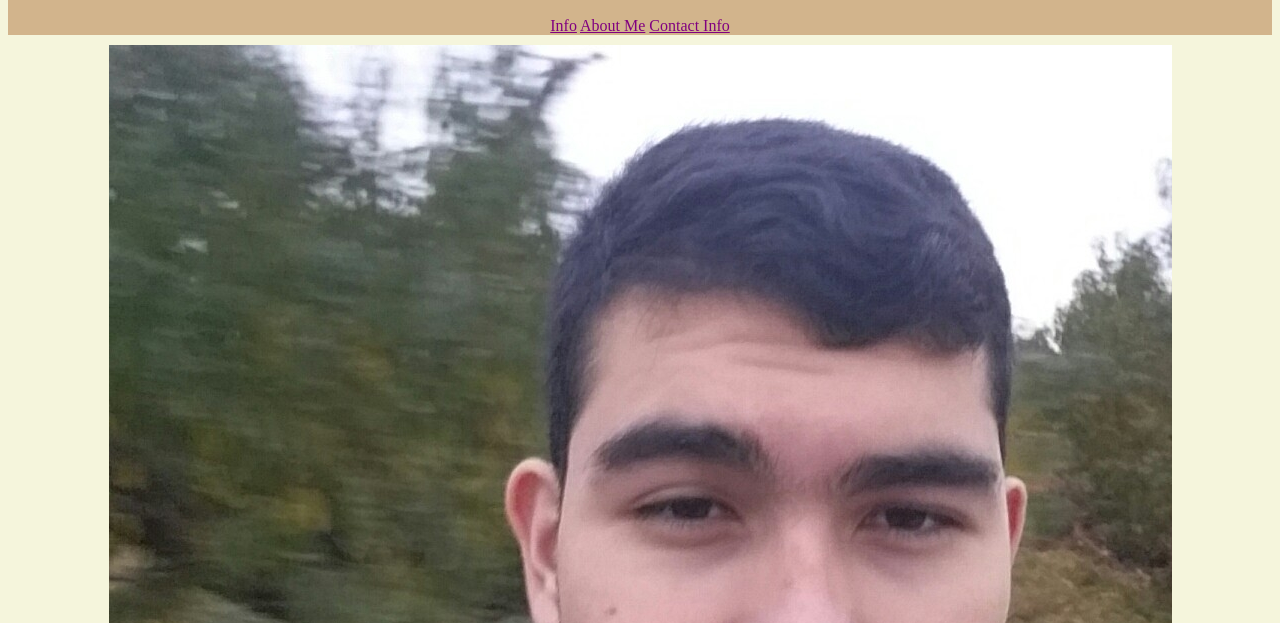
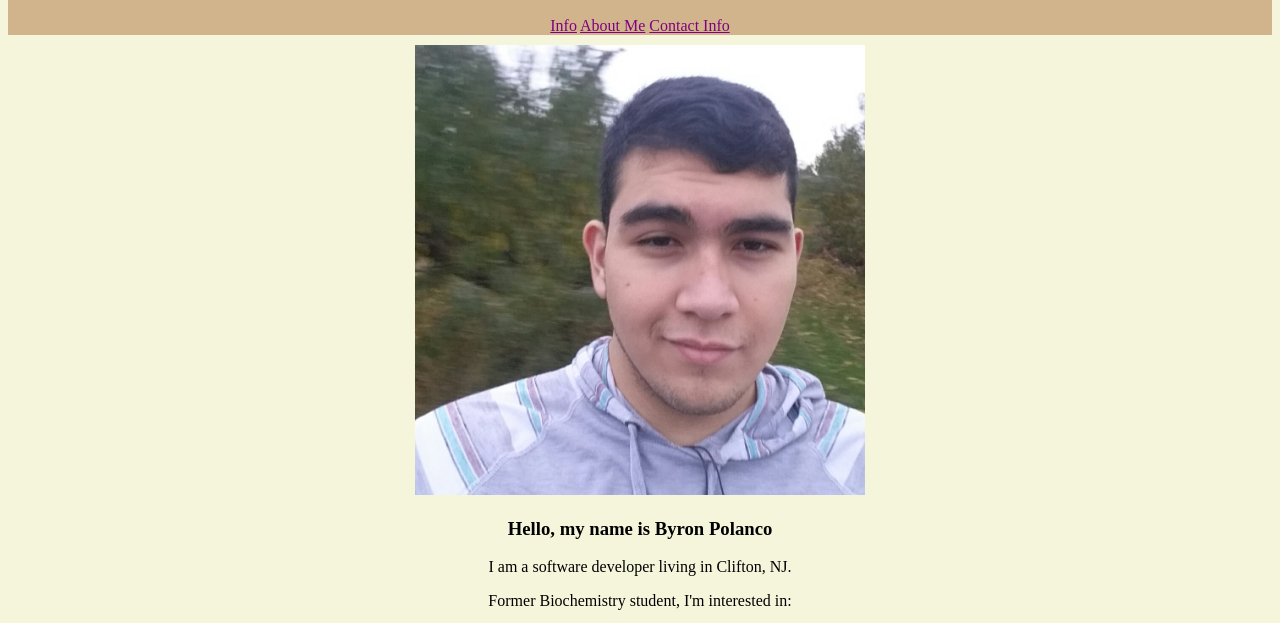
Before and after one commit to ByronTechnology/MyPortfolio, a plain HTML site: page index.html in a window 1280 px wide. Shown: the part 110-733 px from the top of the page. Drawn offline with Linux system fonts and the light colour scheme.

Commit message:
Update style.css

```diff
--- a/style.css
+++ b/style.css
@@ -35,3 +35,6 @@ main li{
   font-size: 12px;
   line-height: 22px;
 }
+img{
+ width : 450px;
+}
```
